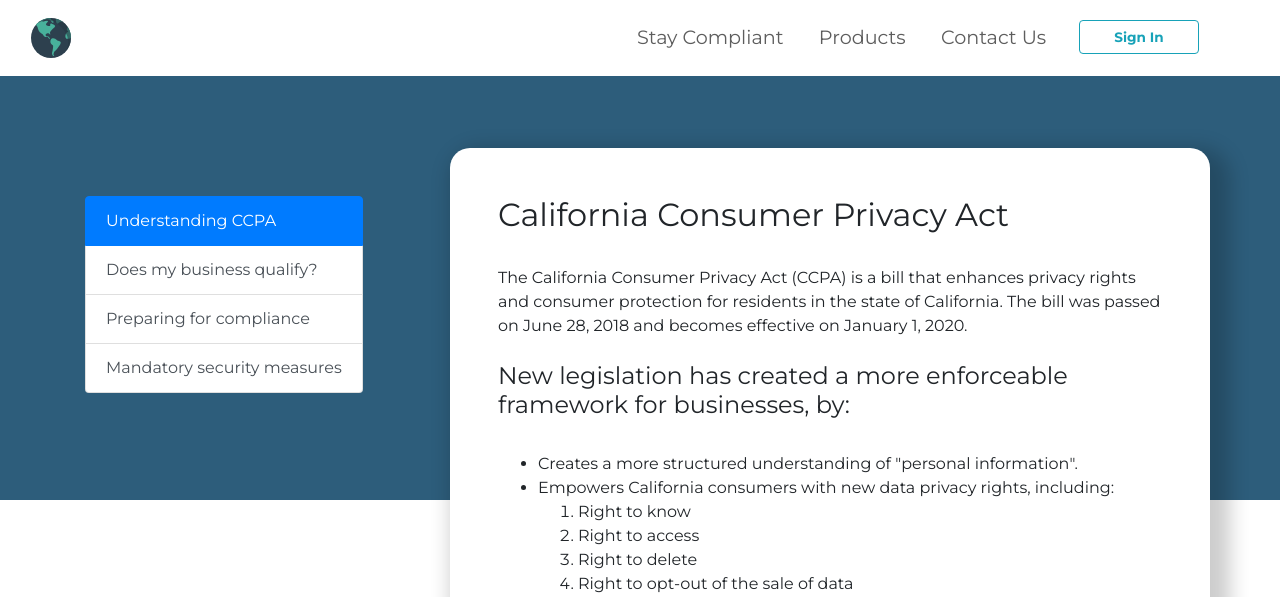
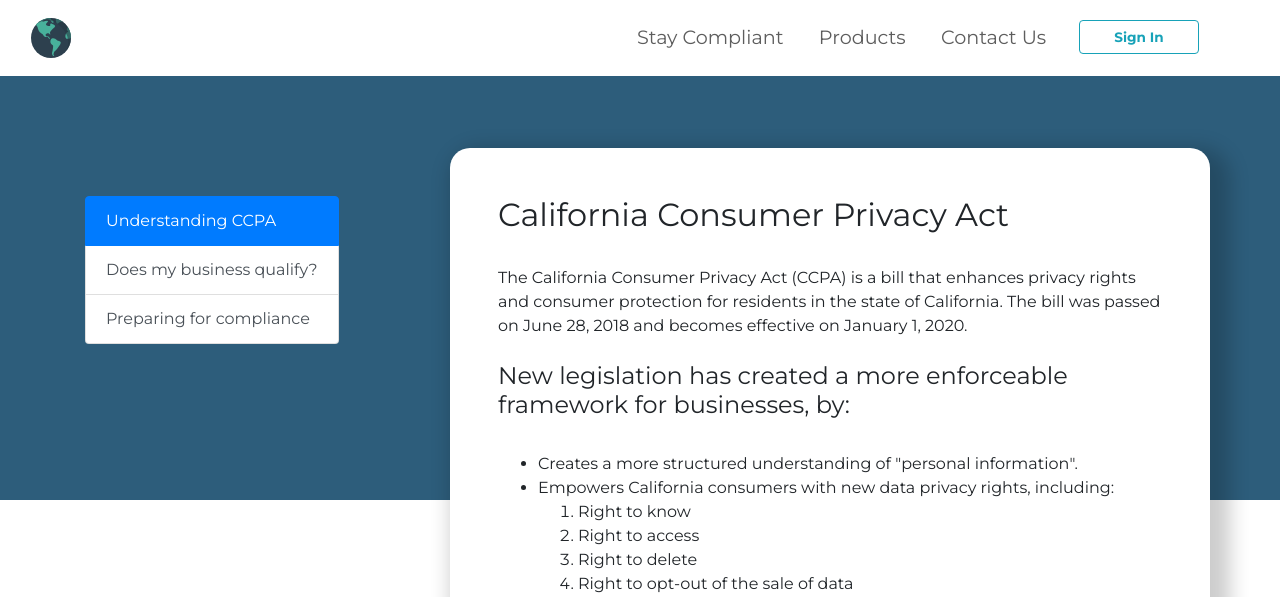
Before and after one commit to Aarongramlich/braveheartWebsite, a Django app: page /compliance/ in a window 1280 px wide. Shown: the top 597 px of the page. Run offline with Django 3.2, Linux system fonts and the light colour scheme; some libraries are stand-ins or nearby versions.

Commit message:
updated compliance_detail

```diff
--- a/website_app/templates/website_app/compliance_detail.html
+++ b/website_app/templates/website_app/compliance_detail.html
@@ -13,7 +13,7 @@
       <a class="list-group-item list-group-item-action active" id="list-home-list" data-toggle="list" href="#list-home" role="tab" aria-controls="home">Understanding CCPA</a>
       <a class="list-group-item list-group-item-action" id="list-profile-list" data-toggle="list" href="#list-profile" role="tab" aria-controls="profile">Does my business qualify?</a>
       <a class="list-group-item list-group-item-action" id="list-messages-list" data-toggle="list" href="#list-messages" role="tab" aria-controls="messages">Preparing for compliance</a>
-      <a class="list-group-item list-group-item-action" id="list-settings-list" data-toggle="list" href="#list-settings" role="tab" aria-controls="settings">Mandatory security measures</a>
+      <!-- <a class="list-group-item list-group-item-action" id="list-settings-list" data-toggle="list" href="#list-settings" role="tab" aria-controls="settings">Mandatory security measures</a> -->
     </div>
     </div>
   </div>
```
Also changed, not shown: 1 other file.
